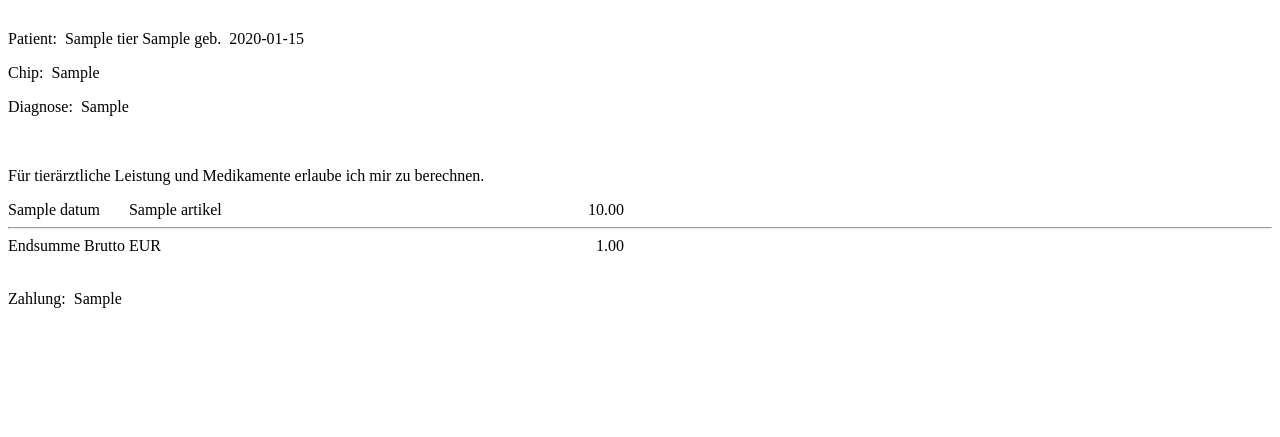
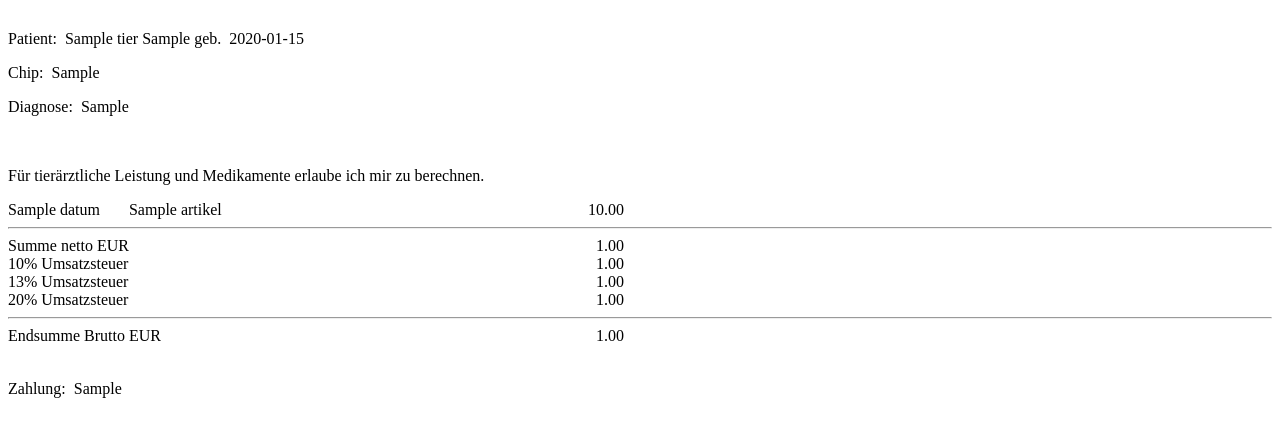
Before and after one commit to richardtraindl/fordi, a Flask app: template ordi/templates/ordi/prints/print_rechnung.html in a window 1280 px wide. Shown: the part 242-679 px from the top of the page. Run offline with Flask 2, Linux system fonts and the light colour scheme; tables that the repository leaves empty hold one stand-in row (values such as "Sample post"); the template is opened without the code that fills it: values that come from a table or form of the project are taken from there, most other values are stand-ins (such as "Sample title", 1, 10 or a date in 2020).

Commit message:
Update print_rechnung.html

```diff
--- a/ordi/templates/ordi/prints/print_rechnung.html
+++ b/ordi/templates/ordi/prints/print_rechnung.html
@@ -69,6 +69,46 @@
 
         <hr>
 
+        <div style="display: table;">
+            <div style="display: table-row;">
+                <div style="display: table-cell; width: 131mm;">
+                    Summe netto EUR
+                </div>
+                <div style="display: table-cell; width: 32mm; text-align: right;">
+                    {{- '{0:0.2f}'.format(rechnung.netto_summe | float) -}}
+                </div>
+            </div>
+
+            <div style="display: table-row;">
+                <div style="display: table-cell; width: 131mm;">
+                    10% Umsatzsteuer
+                </div>
+                <div style="display: table-cell; width: 32mm; text-align: right;">
+                    {{- '{0:0.2f}'.format(rechnung.steuerbetrag_zehn  | float) -}}
+                </div>
+            </div>
+
+            <div style="display: table-row;">
+                <div style="display: table-cell; width: 131mm;">
+                    13% Umsatzsteuer
+                </div>
+                <div style="display: table-cell; width: 32mm; text-align: right;">
+                    {{- '{0:0.2f}'.format(rechnung.steuerbetrag_dreizehn | float) -}}
+                </div>
+            </div>
+
+            <div style="display: table-row;">
+                <div style="display: table-cell; width: 131mm;">
+                    20% Umsatzsteuer
+                </div>
+                <div style="display: table-cell; width: 32mm; text-align: right;">
+                    {{- '{0:0.2f}'.format(rechnung.steuerbetrag_zwanzig  | float) -}}
+                </div>
+            </div>
+        </div>
+
+        <hr>
+
         <div style="display: table; padding-bottom: 5mm;">
             <div style="display: table-row;">
                 <div style="display: table-cell; width: 131mm;">
```
